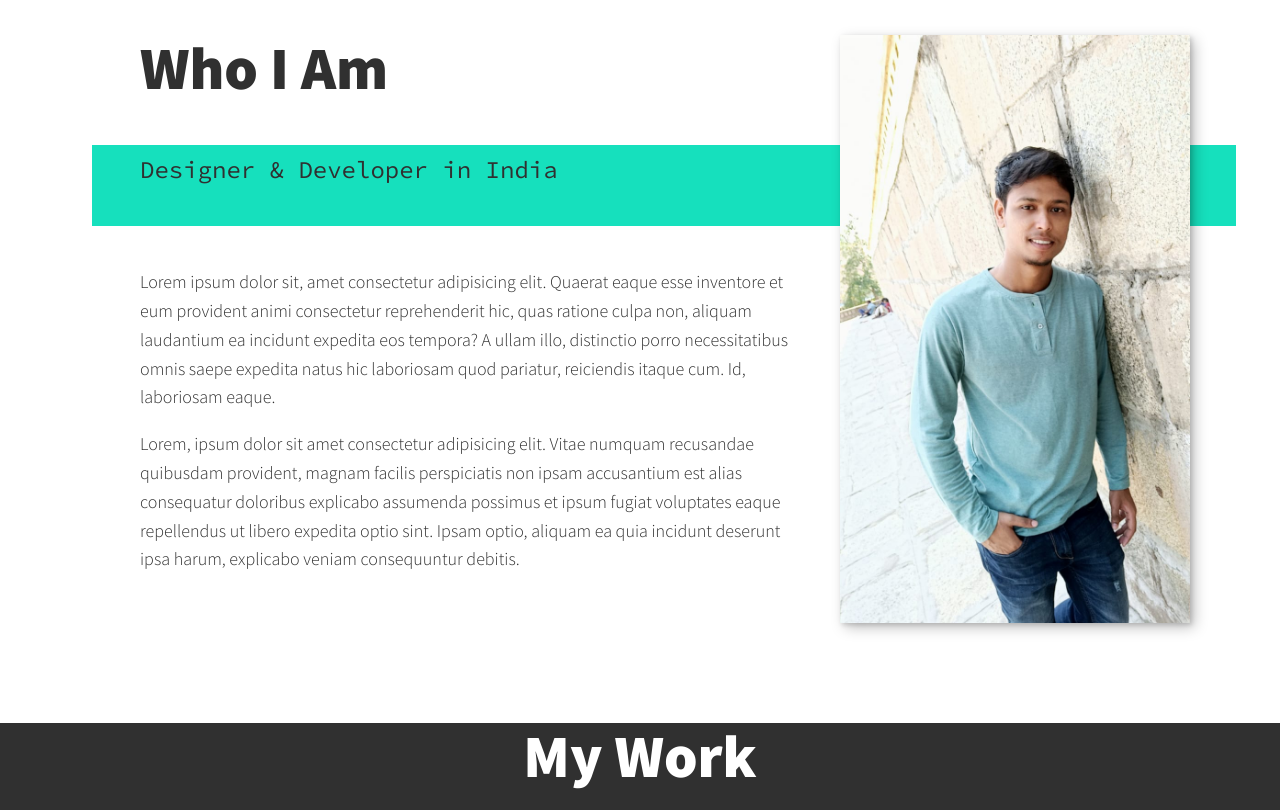
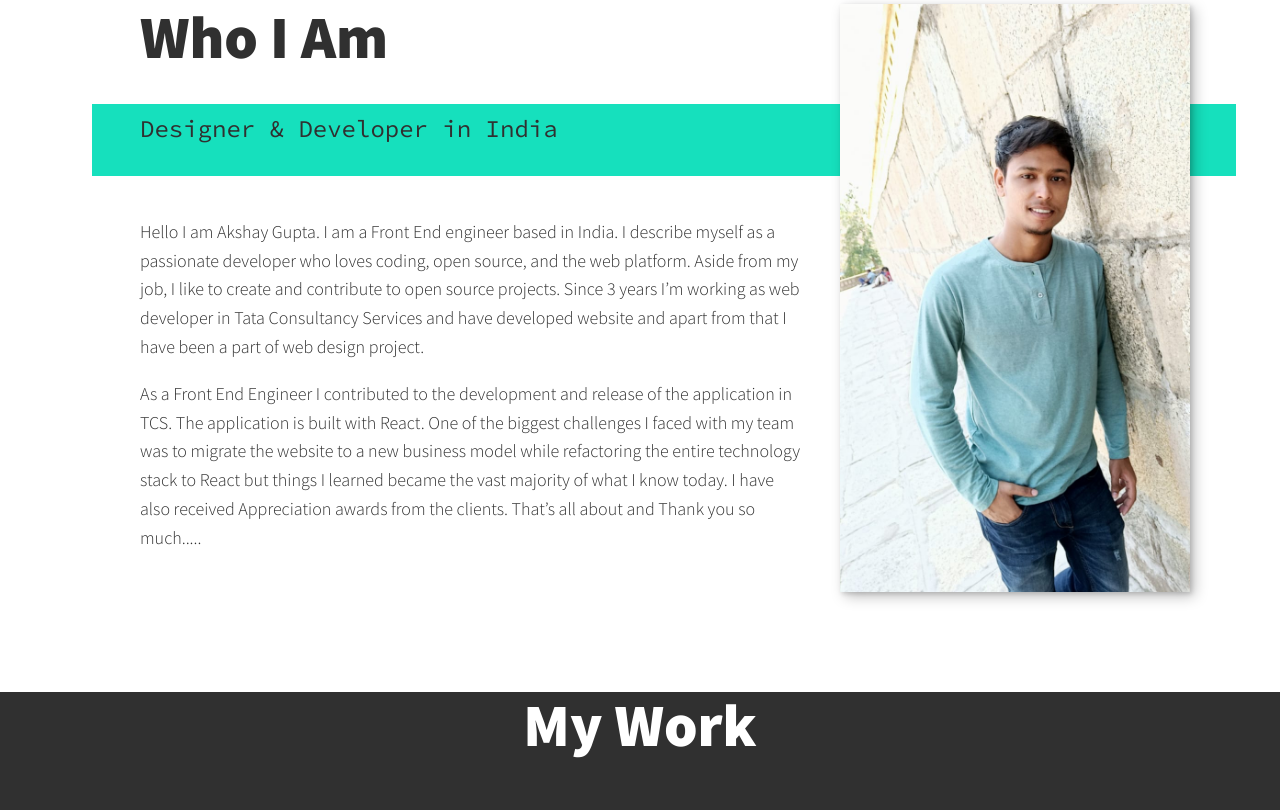
Before and after one commit to akshay-git-468/Portfolio, a PHP site: page / in a window 1280 px wide. Shown: the part 1270-2080 px from the top of the page. Run offline with PHP 8.4, Linux system fonts and the light colour scheme.

Commit message:
Updated portfolio

```diff
--- a/css/style.css
+++ b/css/style.css
@@ -255,7 +255,7 @@ header {
 .intro__img {
     box-shadow: var(--bs);
     height: 370px;
-    width: 200px;
+    width: 225px;
 }
 
 .section__subtitle--intro {
@@ -274,7 +274,7 @@ header {
     }
     .intro__img {
         grid-area: img;
-        min-width: 200px;
+        min-width: 250px;
         position: relative;
         z-index: 2;
     }
@@ -333,7 +333,7 @@ header {
         margin-right: auto;
     }
     .service+.service {
-        margin: 0 2em;
+        margin: 0 1em;
     }
     .my-services {
         margin-bottom: 100px;
--- a/index.html
+++ b/index.html
@@ -46,7 +46,7 @@
         <p class="section__subtitle section__subtitle--intro">
             FRONT-END DEV
         </p>
-        <img class="intro__img" src="img/akki.jpg" alt="This is Akshay's image">
+        <img class="intro__img" src="img/Akshay-photo.jpeg" alt="This is Akshay's image">
 
     </section>
 
@@ -56,22 +56,26 @@
         <div class="services">
             <!--service-->
             <div class="service">
-                <h3>Design + Development</h3>
-                <p>Lorem ipsum dolor sit amet consectetur adipisicing elit. Incidunt possimus, culpa nam voluptatum repellat numquam mollitia iste ad voluptate velit voluptatibus asperiores dolorum, odit aliquam ducimus ex accusantium expedita consequatur?
-                    Aperiam quia, possimus omnis iure ipsum tenetur quis aut temporibus.</p>
+                <h3>Design</h3>
+                <p>Managed brand consistency throughout the design and
+                    maintained & improved the company’s website by adding
+                    more features and functionality. Identified web-based user interactions and developed highly responsive
+                    user interface components via React concepts</p>
             </div>
             <!--service-->
             <div class="service">
-                <h3>E-Commerce</h3>
-                <p>Lorem ipsum dolor sit amet, consectetur adipisicing elit. Quo alias nobis quae cumque, officia consectetur, totam possimus perspiciatis a illum quia! Recusandae molestiae, esse quo provident nihil ex culpa enim necessitatibus natus veniam
-                    tenetur, nam repudiandae totam corporis excepturi aspernatur.
+                <h3>Application Development</h3>
+                <p>Coordinated with the development teams of 35 to discuss
+                    user interface ideas and applications. Reviewed application requirements and interface designs to
+                    ensure compatibility with existing applications
                 </p>
             </div>
             <!--service-->
             <div class="service">
-                <h3>WordPress</h3>
-                <p>Lorem ipsum dolor sit amet, consectetur adipisicing elit. Commodi distinctio exercitationem, dignissimos cumque omnis mollitia corporis deserunt minima eaque, vitae facere repudiandae, ipsa ullam consequuntur quae error suscipit iure molestiae
-                    earum adipisci voluptatem itaque explicabo cupiditate? Nobis tempore repellat modi?</p>
+                <h3>Performance Optimization</h3>
+                <p>Developed the latest user-facing features using React.js and
+                    built reusable components & front-end libraries for future use. Optimized components for maximum performance across a
+                    vast array of web-capable devices and browsers</p>
             </div>
 
         </div>
@@ -84,17 +88,15 @@
         <p class="section__subtitle section__subtitle--about">Designer & Developer in India</p>
         <div class="about-me__body">
             <p>
-                Lorem ipsum dolor sit, amet consectetur adipisicing elit. Quaerat eaque esse inventore et eum provident animi consectetur reprehenderit hic, quas ratione culpa non, aliquam laudantium ea incidunt expedita eos tempora? A ullam illo, distinctio porro necessitatibus
-                omnis saepe expedita natus hic laboriosam quod pariatur, reiciendis itaque cum. Id, laboriosam eaque.
+                Hello I am Akshay Gupta. I am a Front End engineer based in India. I describe myself as a passionate developer who loves coding, open source, and the web platform. Aside from my job, I like to create and contribute to open source projects. Since 3 years I’m working as web developer in Tata Consultancy Services and have developed website and apart from that I have been a part of web design project.
             </p>
-            <p>Lorem, ipsum dolor sit amet consectetur adipisicing elit. Vitae numquam recusandae quibusdam provident, magnam facilis perspiciatis non ipsam accusantium est alias consequatur doloribus explicabo assumenda possimus et ipsum fugiat voluptates
-                eaque repellendus ut libero expedita optio sint. Ipsam optio, aliquam ea quia incidunt deserunt ipsa harum, explicabo veniam consequuntur debitis.</p>
+            <p>As a Front End Engineer I contributed to the development and release of the application in TCS. The application is built with React. One of the biggest challenges I faced with my team was to migrate the website to a new business model while refactoring the entire technology stack to React but things I learned became the vast majority of what I know today. I have also received Appreciation awards from the clients. That’s all about and Thank you so much.....  </p>
         </div>
 
         <img class="about-me__img" src="img/akki2.jpg" alt="This is Akshay's Photo">
     </section>
 
-    <!-- My Work -->
+     <!-- My Work -->
     <section class="my-work" id="work">
         <h2 class="section__title">My Work</h2>
         <p class="section__subtitle section__subtitle--work">A selection of my range of work</p>
@@ -143,12 +145,12 @@
 
     <!-- footer -->
     <footer class="footer">
-        <a href="mailto:akshaygupta972@gmail.com" class="footer__link">akshaygupta972@gmail.com</a>
+        <a href="mailto:akshayg5014@gmail.com" class="footer__link">akshaygupta972@gmail.com</a>
         <ul class="social-list">
-            <li class="social-list__item"><a href="https://www.facebook.com/" class="social-list__link"><i class="fab fa-facebook"></i></a></li>
-            <li class="social-list__item"><a href="https://github.com/" class="social-list__link"><i class="fab fa-github"></i></a></li>
-            <li class="social-list__item"><a href="https://twitter.com/" class="social-list__link"><i class="fab fa-twitter"></i></a></li>
-            <li class="social-list__item"><a href="https://www.linkedin.com/" class="social-list__link"><i class="fab fa-linkedin"></i></a></li>
+            <li class="social-list__item"><a href="https://www.facebook.com/akshay.gupta.5201254" class="social-list__link"><i class="fab fa-facebook"></i></a></li>
+            <li class="social-list__item"><a href="https://github.com/akshay-git-468" class="social-list__link"><i class="fab fa-github"></i></a></li>
+            <li class="social-list__item"><a href="https://twitter.com/AkshayG73908369" class="social-list__link"><i class="fab fa-twitter"></i></a></li>
+            <li class="social-list__item"><a href="https://www.linkedin.com/in/akshay-gupta-324a88163/" class="social-list__link"><i class="fab fa-linkedin"></i></a></li>
         </ul>
 
 
```
Also changed, not shown: img/Akshay-photo.jpeg (added).
